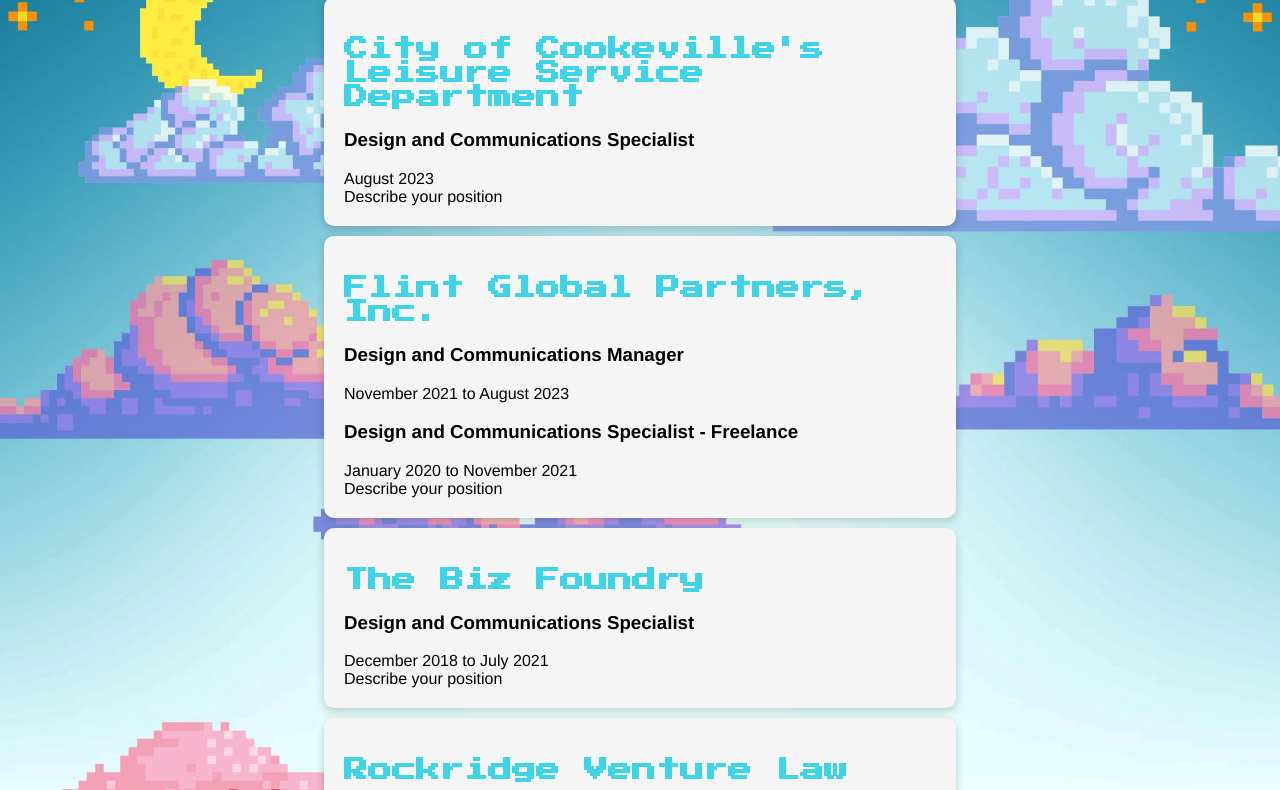
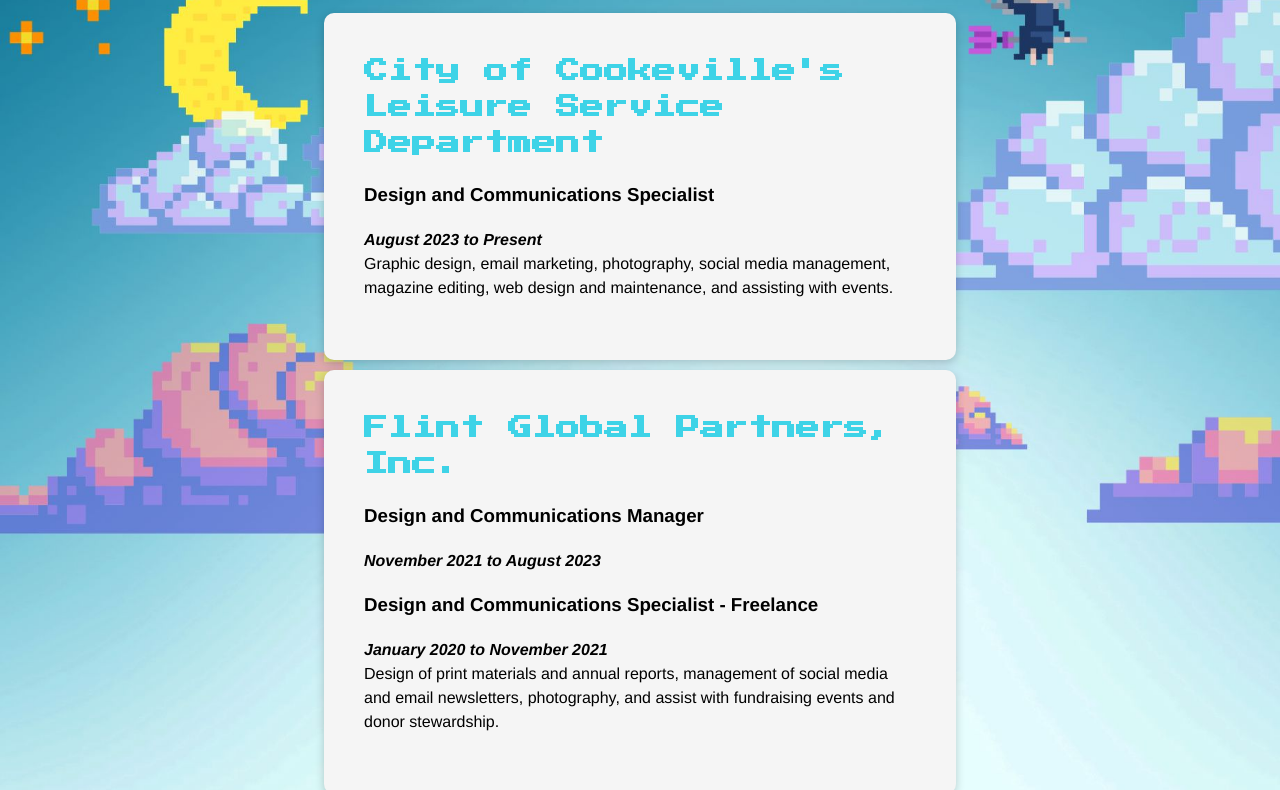
Before and after one commit to ursapictura/LAB-HTML-Resume, a plain HTML site: page index.html in a window 1280 px wide. Shown: the part 106-896 px from the top of the page. Drawn offline with Linux system fonts and the light colour scheme.

Commit message:
Refined design.

```diff
--- a/index.html
+++ b/index.html
@@ -17,8 +17,9 @@
     <h2>City of Cookeville's Leisure Service Department</h2>
     <h3>Design and Communications Specialist</h3>
     <time datetime="2023-08">August 2023</time>
+    <span>to Present</span>
     <br>
-    <section>Describe your position</section>
+    <section>Graphic design, email marketing, photography, social media management, magazine editing, web design and maintenance, and assisting with events.</section>
   </article>
 
   <article id="flint">
@@ -33,7 +34,7 @@
     <span> to </span>
     <time datetime="2021-11">November 2021</time>
     <br>
-    <section>Describe your position</section>
+    <section>Design of print materials and annual reports, management of social media and email newsletters, photography, and assist with fundraising events and donor stewardship. </section>
   </article>
 
   <article id="foundry">
@@ -42,7 +43,7 @@
     <time datetime="2018-12">December 2018</time>
     <span> to </span>
     <time datetime="2021-07">July 2021</time>
-    <section>Describe your position</section>
+    <section>Graphic design, email marketing, photography, social media management, web design and maintenance, training of interns, and coworking space administration.</section>
   </article>
 
   <article id="venture">
@@ -51,8 +52,9 @@
     <time datetime="2019-01">January 2019</time>
     <span> to </span>
     <time datetime="2019-05">May 2019</time>
-    <br>
-    <section>Describe your position</section>
+    <section>Consultant for social media, web site, and general marketing practices; design of social media and email assets, and email marketing.
+
+    </section>
   </article>
 </div>
 
--- a/main.css
+++ b/main.css
@@ -3,12 +3,14 @@
   background-size: cover;
   margin-top: 50px;
   font-family: Helvetica, sans-serif;
+  line-height: 1.5;
 }
 #haley {
   text-align: center;
   color: whitesmoke;
 }
 .container {
+  display: flex-wrap;
 
 }
 
@@ -20,6 +22,7 @@
   padding: 20px;
   border-radius: 10px;
   margin: 10px auto;
+  padding: 20px 40px 60px 40px;
 }
 h2:hover {
   color: fuchsia;
@@ -42,3 +45,8 @@
 h3 {
   font-family: Helvetica, sans-serif;
 }
+
+time,span {
+  font-weight: 600;
+  font-style: italic;
+}
```
